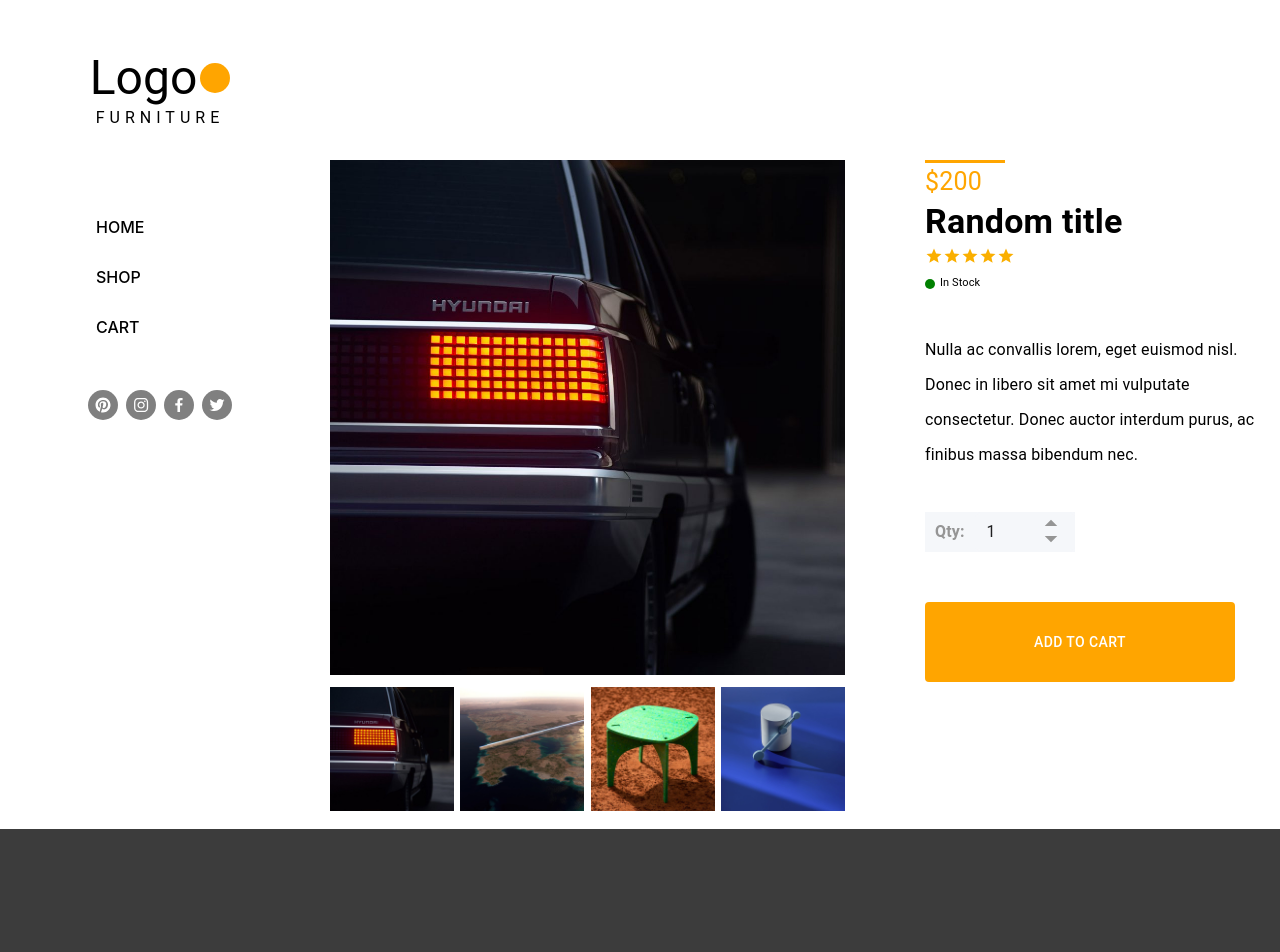
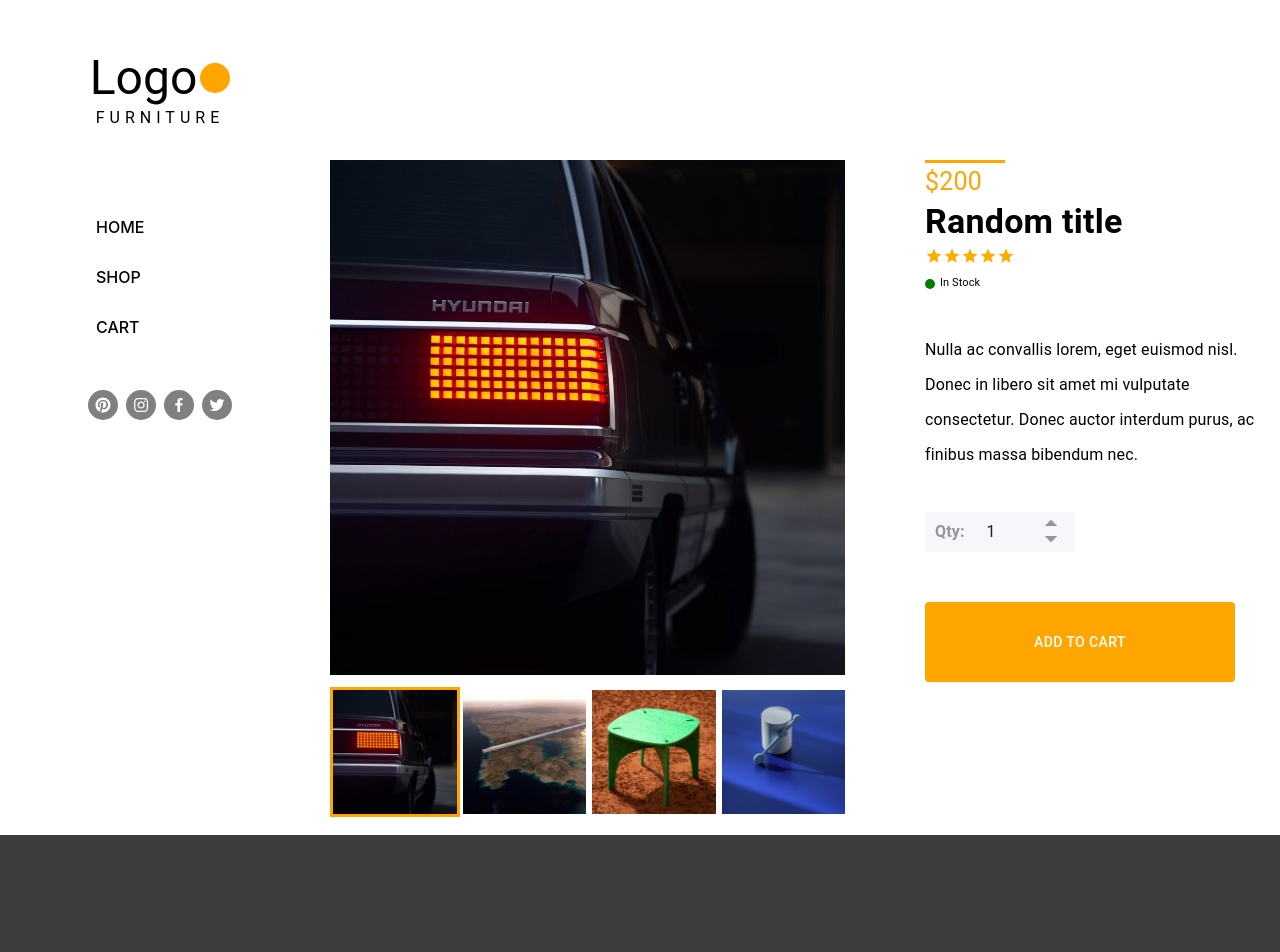
Before and after one commit to damiankuchta/storeTemplate, a React (Create React App) app in the folder frontend/: page / in a window 1280 px wide. Shown: the top 952 px of the page. Built offline with nearby package versions, Linux system fonts and the light colour scheme.

Commit message:
small picture border

```diff
--- a/frontend/package.json
+++ b/frontend/package.json
@@ -14,7 +14,7 @@
     "@testing-library/user-event": "13.5.0",
     "@types/react": "^17.0.0 || ^18.0.0",
     "cra-template": "1.2.0",
-    "react": "18.2.0",
+    "react": "^18.2.0",
     "react-dom": "18.2.0",
     "react-grid-layout": "^1.3.4",
     "react-scripts": "5.0.1",
--- a/frontend/src/components/Image.js
+++ b/frontend/src/components/Image.js
@@ -3,6 +3,7 @@
 
 export default function Image({sx, src, onClick}) {
 
+
     return (
         <Box as={'img'} src={src} sx={sx} onClick={onClick}/>
     )
--- a/frontend/src/features/products/components/Product/Pictures.js
+++ b/frontend/src/features/products/components/Product/Pictures.js
@@ -7,6 +7,7 @@
 }
 
 const smallPictureSx = {
+    border: "3px solid transparent",
     width: "24%",
 }
 
@@ -29,8 +30,8 @@
         <React.Fragment>
             <Image src={variant.image} sx={mainPictureSx}/>
             <List sx={imagesListSx}>
-                {products.variants.map(({image}, index) => {
-                    return <Image sx={smallPictureSx} src={image} as={'img'}
+                {products.variants.map(({image, variantId}, index) => {
+                    return <Image sx={variant.variantId === variantId  ? {...smallPictureSx, border: "3px solid orange"} : smallPictureSx} src={image} as={'img'}
                                   onClick={() => changeCurrentVariant(index)}/>
                 })}
             </List>
--- a/frontend/src/index.js
+++ b/frontend/src/index.js
@@ -1,16 +1,12 @@
 import React from 'react';
 import ReactDOM from 'react-dom/client';
 import './index.css';
-import App from './App';
 
 import Layout from "./layouts/Layout";
-import {ThemeProvider} from "@emotion/react";
 
 const root = ReactDOM.createRoot(document.getElementById('root'));
 root.render(
     <React.StrictMode>
-        <Layout>
-            <App/>
-        </Layout>
+        <Layout/>
     </React.StrictMode>
 );
--- a/frontend/src/layouts/Layout.js
+++ b/frontend/src/layouts/Layout.js
@@ -33,8 +33,6 @@
                     <Footer/>
                 </Box>
 
-
-
         </React.Fragment>
     );
 }
```
Also changed, not shown: 1 other file (tests, documents, lock files or other folders).
